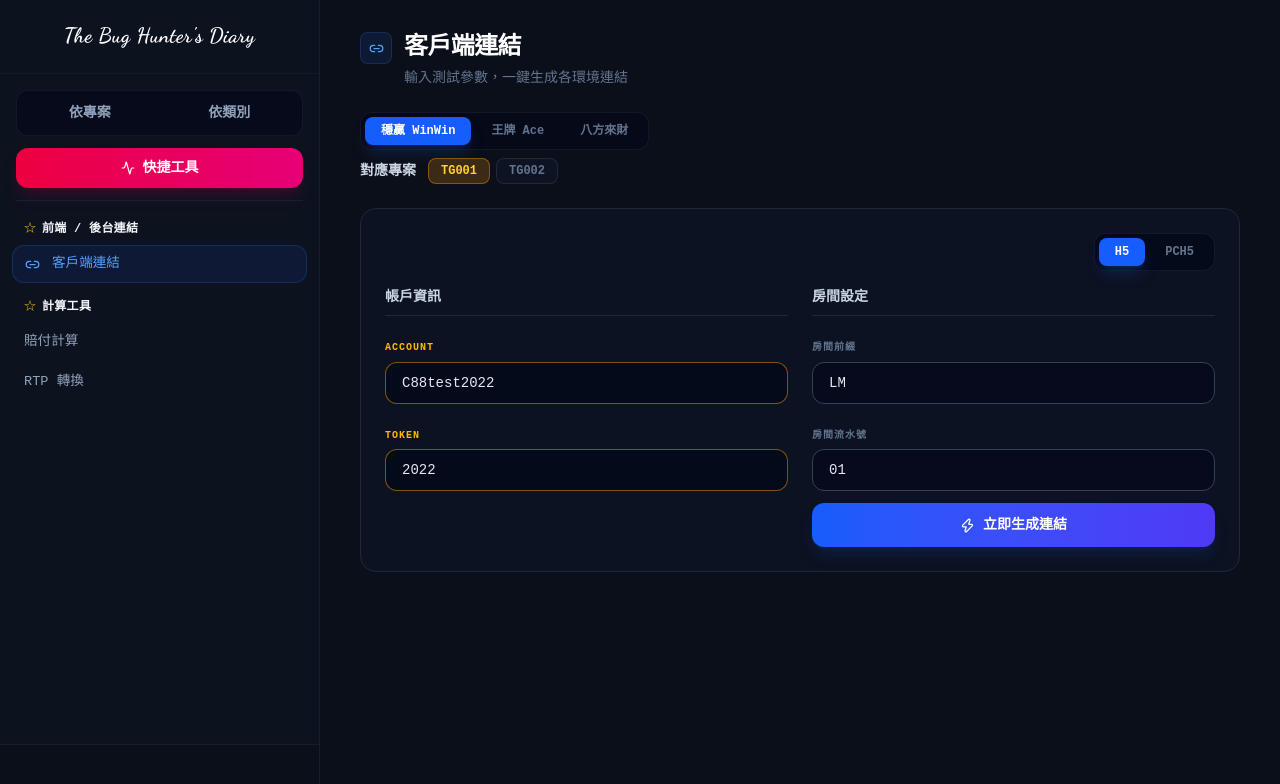
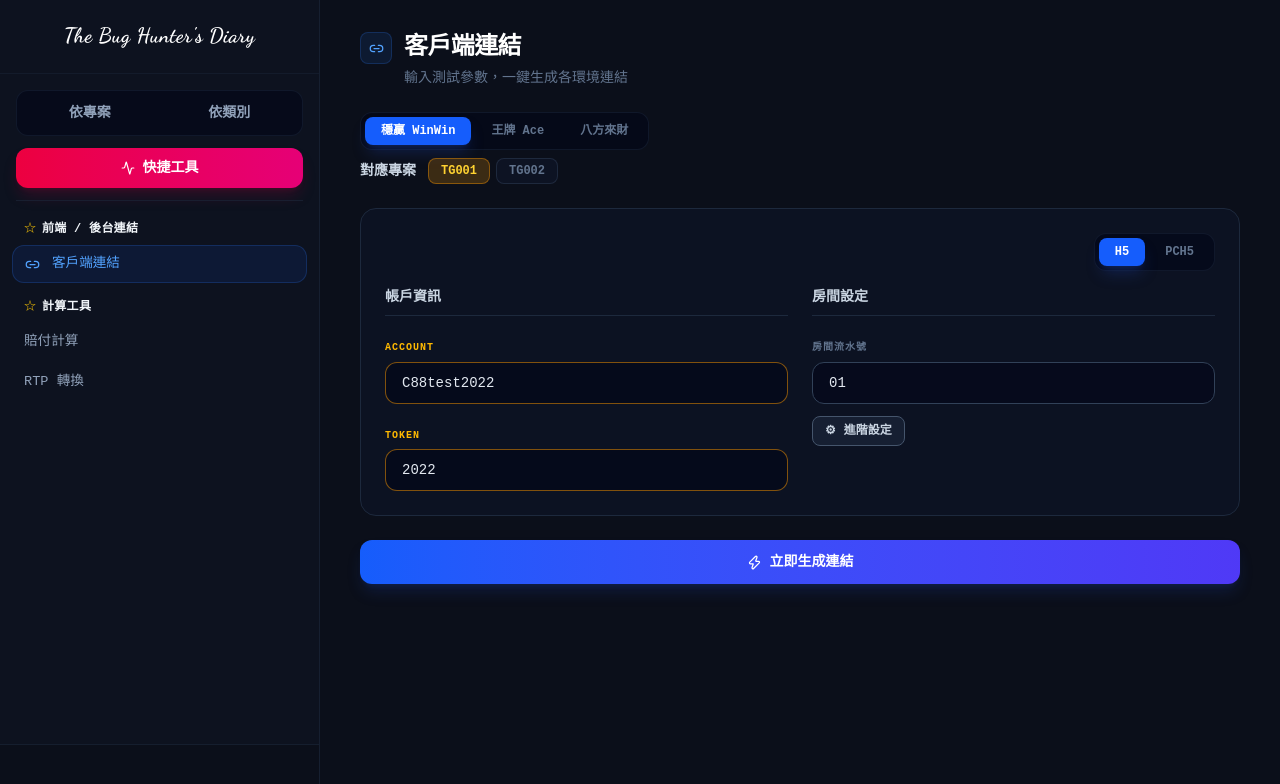
Before and after one commit to cloud52321/QA, a Next.js app: page / in a window 1280 px wide. Both pictures are taken after a click on the button "快捷工具". Shown: the top 784 px of the page. Built offline with nearby package versions, Linux system fonts and the light colour scheme.

Commit message:
Add files via upload

```diff
--- a/src/app/LinkGenerator.tsx
+++ b/src/app/LinkGenerator.tsx
@@ -47,8 +47,16 @@ export const LinkGenerator: React.FC = () => {
   const [room,     setRoom]      = useState(firstProject.roomPrefix);
   const [serial,   setSerial]    = useState('01');
   const [platform, setPlatform]  = useState<'h5' | 'pch5'>('h5');
+  const [stgPort,  setStgPort]   = useState('30907');
+  const [showAdv,  setShowAdv]   = useState(false);
   const [envGroups, setEnvGroups] = useState<EnvGroup[]>([]);
   const [generated, setGenerated] = useState(false);
+
+  const handleAccountChange = (val: string) => {
+    setAccount(val);
+    const match = val.match(/^C88test(\d+)$/i);
+    if (match) setToken(match[1]);
+  };
 
   const handleStudioChange = (s: string) => {
     setActiveStudio(s);
@@ -66,7 +74,7 @@ export const LinkGenerator: React.FC = () => {
     const query = `?account=${account}&token=${token}&roomid=${room}${serial}`;
     const urlMap: Record<string, string> = {
       DEV:  `http://${project.id}-game-client-frontend.trevi-dev.cc${path}${query}`,
-      STG:  `https://${project.id}-game-client.trevi-stage.cc:30904${path}${query}`,
+      STG:  `https://${project.id}-game-client.trevi-stage.cc:${stgPort}${path}${query}`,
       UAT:  `https://${project.id}-game-client.reelx.fun${path}${query}`,
       PROD: `https://prod-${project.id}-game-client.reelx.fun${path}${query}`,
     };
@@ -149,7 +157,7 @@ export const LinkGenerator: React.FC = () => {
             <p className="text-sm font-bold text-slate-300 border-b border-slate-800 pb-2">帳戶資訊</p>
             <div className="space-y-1.5">
               <label className="text-[10px] font-bold uppercase tracking-widest text-amber-400">Account</label>
-              <input type="text" value={account} onChange={e => setAccount(e.target.value)} placeholder="帳號"
+              <input type="text" value={account} onChange={e => handleAccountChange(e.target.value)} placeholder="帳號"
                 className="w-full bg-slate-950/60 border border-amber-500/50 text-slate-200 text-sm rounded-xl px-4 py-2.5 placeholder:text-slate-600 focus:outline-none focus:border-amber-400 focus:ring-2 focus:ring-amber-500/20 transition-all" />
             </div>
             <div className="space-y-1.5">
@@ -162,23 +170,44 @@ export const LinkGenerator: React.FC = () => {
           <div className="space-y-3 flex flex-col">
             <p className="text-sm font-bold text-slate-300 border-b border-slate-800 pb-2">房間設定</p>
             <div className="space-y-1.5">
-              <label className="text-[10px] font-bold uppercase tracking-widest text-slate-500">房間前綴</label>
-              <input type="text" value={room} onChange={e => setRoom(e.target.value)} placeholder="例如：PP"
-                className="w-full bg-slate-950/60 border border-slate-700 text-slate-200 text-sm rounded-xl px-4 py-2.5 placeholder:text-slate-600 focus:outline-none focus:border-blue-500/50 transition-all" />
-            </div>
-            <div className="space-y-1.5">
               <label className="text-[10px] font-bold uppercase tracking-widest text-slate-500">房間流水號</label>
               <input type="text" value={serial} onChange={e => setSerial(e.target.value)} placeholder="例如：01"
                 className="w-full bg-slate-950/60 border border-slate-700 text-slate-200 text-sm rounded-xl px-4 py-2.5 placeholder:text-slate-600 focus:outline-none focus:border-blue-500/50 transition-all" />
             </div>
-            <button onClick={generate}
-              className="w-full py-3 bg-gradient-to-r from-blue-600 to-indigo-600 hover:from-blue-500 hover:to-indigo-500 text-white font-bold rounded-xl transition-all text-sm shadow-lg shadow-blue-900/30 flex items-center justify-center gap-2 mt-auto">
-              <Zap size={15} /> 立即生成連結
-            </button>
+
+            {/* 進階設定 toggle */}
+            <div>
+              <button
+                onClick={() => setShowAdv(v => !v)}
+                className={`flex items-center gap-2 text-xs font-bold px-3 py-1.5 rounded-lg border transition-all ${showAdv ? 'bg-amber-500/15 border-amber-500/40 text-amber-400' : 'bg-slate-800/60 border-slate-600 text-slate-300 hover:border-amber-500/40 hover:text-amber-400'}`}
+              >
+                <span className={`transition-transform duration-200 inline-block ${showAdv ? 'rotate-90' : ''}`}>⚙</span>
+                進階設定
+              </button>
+              {showAdv && (
+                <div className="mt-3 space-y-3 pl-3 border-l border-slate-700">
+                  <div className="space-y-1.5">
+                    <label className="text-[10px] font-bold uppercase tracking-widest text-slate-500">STG Port</label>
+                    <input type="text" value={stgPort} onChange={e => setStgPort(e.target.value)} placeholder="30907"
+                      className="w-full bg-slate-950/60 border border-slate-700 text-slate-200 text-sm rounded-xl px-4 py-2.5 placeholder:text-slate-600 focus:outline-none focus:border-blue-500/50 transition-all font-mono" />
+                  </div>
+                  <div className="space-y-1.5">
+                    <label className="text-[10px] font-bold uppercase tracking-widest text-slate-500">房間前綴</label>
+                    <input type="text" value={room} onChange={e => setRoom(e.target.value)} placeholder="例如：PP"
+                      className="w-full bg-slate-950/60 border border-slate-700 text-slate-200 text-sm rounded-xl px-4 py-2.5 placeholder:text-slate-600 focus:outline-none focus:border-blue-500/50 transition-all" />
+                  </div>
+                </div>
+              )}
+            </div>
+
           </div>
 
         </div>
       </div>
+      <button onClick={generate}
+        className="w-full py-3 bg-gradient-to-r from-blue-600 to-indigo-600 hover:from-blue-500 hover:to-indigo-500 text-white font-bold rounded-xl transition-all text-sm shadow-lg shadow-blue-900/30 flex items-center justify-center gap-2">
+        <Zap size={15} /> 立即生成連結
+      </button>
 
       {/* Results */}
       {generated && (
```
